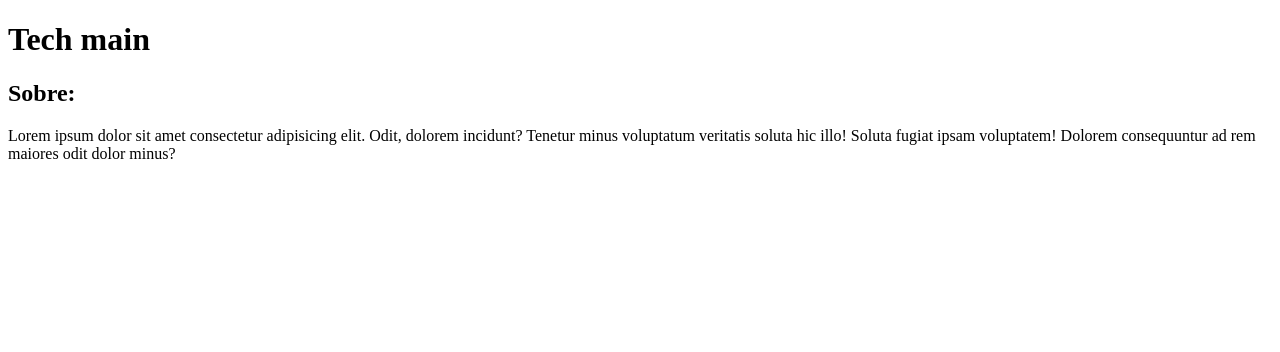
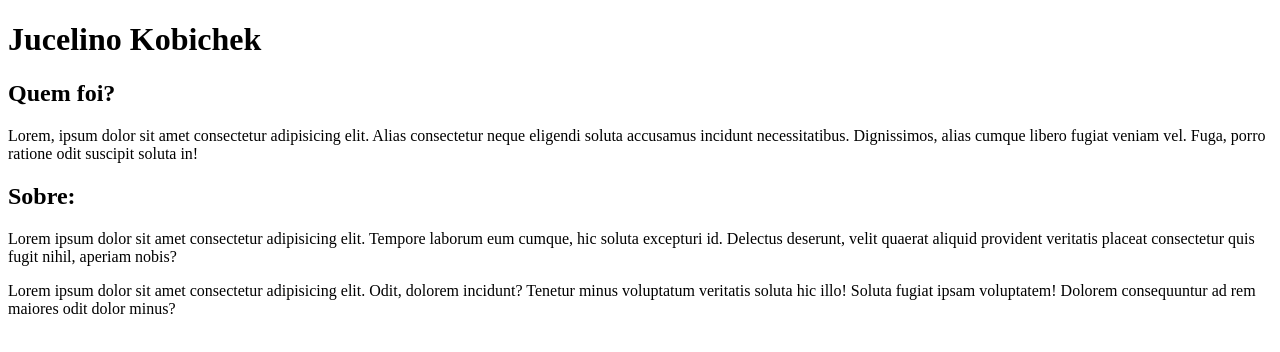
Before and after one commit to thaymisson-dev/projeto-site, a plain HTML site: page index.html in a window 1280 px wide. Drawn offline with Linux system fonts and the light colour scheme.

Commit message:
Adicionei o conteúdo

```diff
--- a/index.html
+++ b/index.html
@@ -3,16 +3,21 @@
 <head>
     <meta charset="UTF-8">
     <meta name="viewport" content="width=device-width, initial-scale=1.0">
-    <title>Site novo</title>
+    <title>TechMain</title>
 </head>
 <body>
     <main>
         <header>
-            <h1>Tech main </h1>
+            <h1>Jucelino Kobichek </h1>
         </header>
 
         <article>
+            <h2> Quem foi?</h2>
+            <p>Lorem, ipsum dolor sit amet consectetur adipisicing elit. Alias consectetur neque eligendi soluta accusamus incidunt necessitatibus. Dignissimos, alias cumque libero fugiat veniam vel. Fuga, porro ratione odit suscipit soluta in!</p>
+        </article>
+        <article>
             <h2> Sobre:</h2>
+            <p>Lorem ipsum dolor sit amet consectetur adipisicing elit. Tempore laborum eum cumque, hic soluta excepturi id. Delectus deserunt, velit quaerat aliquid provident veritatis placeat consectetur quis fugit nihil, aperiam nobis?</p>
         </article>
 
         <p>Lorem ipsum dolor sit amet consectetur adipisicing elit. Odit, dolorem incidunt? Tenetur minus voluptatum veritatis soluta hic illo! Soluta fugiat ipsam voluptatem! Dolorem consequuntur ad rem maiores odit dolor minus?</p>
```
